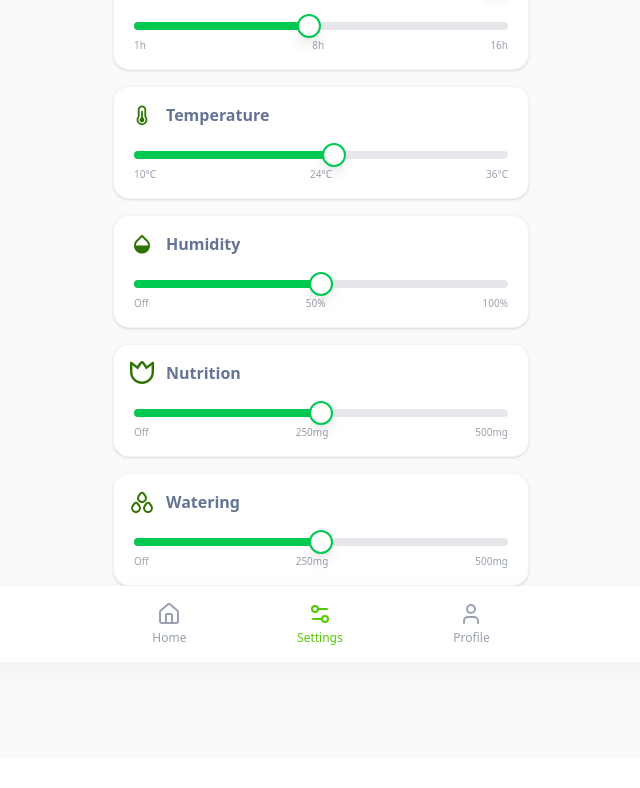
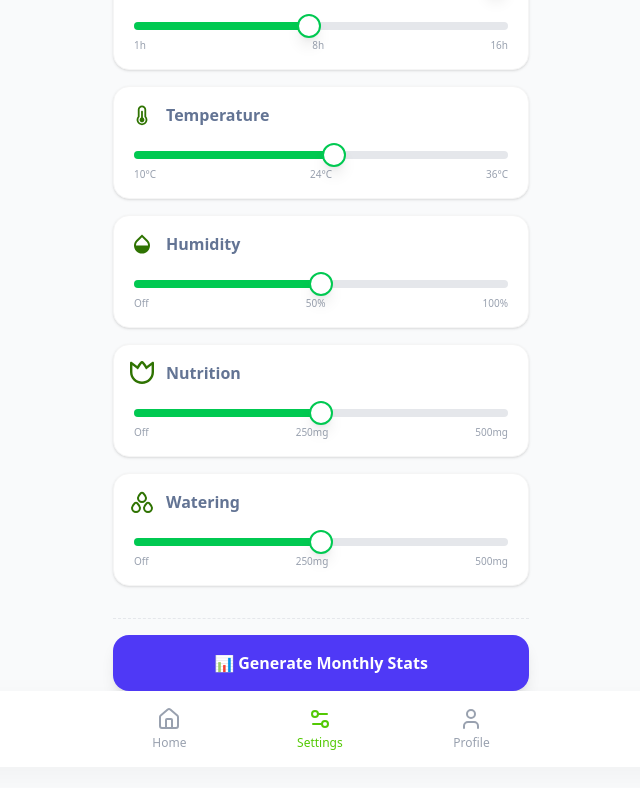
Before and after one commit to JulianaMitkevych/WEB-Internship-2025, a Next.js app: page /settings in a window 1280 px wide. Shown: the part 264-1052 px from the top of the page, without its empty margins (319-959 px from the left). Before the commit the page ends 1022 px from the top, so only its background shows below. Built offline with nearby package versions, Linux system fonts and the light colour scheme.

Commit message:
added function historical generation data

```diff
--- a/src/app/settings/page.tsx
+++ b/src/app/settings/page.tsx
@@ -18,7 +18,6 @@ export default function SettingsPage() {
   const router = useRouter();
   const { settings, updateSettings, isLoading } = useSettings();
 
-  // 1.local state for each setting
   const [lightValue, setLightValue] = useState<number>(8);
   const [temperatureValue, setTemperatureValue] = useState<number>(24);
   const [humidityValue, setHumidityValue] = useState<number>(50);
@@ -29,29 +28,61 @@ export default function SettingsPage() {
   const [ventEnabled, setVentEnabled] = useState<boolean>(true);
   const [lightEnabled, setLightEnabled] = useState<boolean>(true);
 
+  // --- DELETE THIS FUNCTION START ---
+  const generateMonthlyStats = async () => {
+    try {
+      const stats = [];
+      const now = new Date();
+
+      for (let i = 30; i >= 0; i--) {
+        const date = new Date();
+        date.setDate(now.getDate() - i);
+
+        // Генеруємо реалістичні дані
+        const temp = (22 + Math.random() * 4).toFixed(1);
+        const hum = Math.floor(45 + Math.random() * 15);
+
+        stats.push({
+          date: date.toISOString().split('T')[0],
+          timestamp: date.getTime(),
+          temperature: parseFloat(temp),
+          humidity: hum,
+        });
+      }
+
+      await updateSettings({
+        history: stats,
+      } as any);
+
+      console.log('Success: Monthly data saved to Firestore!');
+      // eslint-disable-next-line no-alert
+      alert('Monthly data has been successfully saved to Firestore!');
+    } catch (error) {
+      console.error('Firebase Error:', error);
+      // eslint-disable-next-line no-alert
+      alert('Failed to save data. Check console for details.');
+    }
+  };
+  // --- DELETE THIS FUNCTION END ---
+
   useEffect(() => {
     if (settings) {
-      // function to get value from fiels which can be string or object
       const getVal = (field: any) =>
         field && typeof field === 'object' ? field.value : field;
-
-      // function to get isEnabled of default true
       const getEnabled = (field: any) =>
         field && typeof field === 'object' ? (field.isEnabled ?? true) : true;
 
       setLightValue(parseInt(getVal(settings.light)) || 8);
       setLightEnabled(getEnabled(settings.light));
-
       setVentValue(parseInt(getVal(settings.vent)) || 12);
       setVentEnabled(getEnabled(settings.vent));
-
       setTemperatureValue(parseInt(getVal(settings.temperature)) || 24);
       setHumidityValue(parseInt(getVal(settings.humidity)) || 50);
       setNutritionValue(parseInt(getVal(settings.nutrition)) || 250);
       setWateringValue(parseInt(getVal(settings.watering)) || 250);
     }
   }, [settings]);
-  // config array to map
+
   const config = [
     {
       id: 'vent',
@@ -145,13 +176,11 @@ export default function SettingsPage() {
                 <item.icon className="w-6 h-6 text-green-700" />
                 <span className="font-bold text-gray-800">{item.title}</span>
               </div>
-
               {item.hasSwitch && (
                 <Switch
                   checked={item.enabled}
                   onCheckedChange={(checked) => {
                     item.setEnabled?.(checked);
-                    // (Toggle)
                     updateSettings({
                       [item.id]: {
                         isEnabled: checked,
@@ -163,9 +192,7 @@ export default function SettingsPage() {
                 />
               )}
             </div>
-
             <div className="px-1">
-              {/* independent  slider values and setters */}
               <Slider
                 value={[item.val]}
                 onValueChange={(v) => item.setVal(v[0])}
@@ -174,7 +201,6 @@ export default function SettingsPage() {
                   const payload = item.hasSwitch
                     ? { [item.id]: { isEnabled: item.enabled, value: valStr } }
                     : { [item.id]: valStr };
-                  //(Commit)
                   updateSettings(payload);
                 }}
                 max={item.max}
@@ -195,6 +221,17 @@ export default function SettingsPage() {
             </div>
           </div>
         ))}
+
+        {/* --- DELETE THIS BUTTON START --- */}
+        <div className="mt-8 pt-4 border-t border-dashed border-gray-200">
+          <button
+            onClick={generateMonthlyStats}
+            className="w-full bg-indigo-600 hover:bg-indigo-700 text-white py-4 rounded-2xl font-bold shadow-lg transition-all active:scale-95 flex items-center justify-center gap-2"
+          >
+            📊 Generate Monthly Stats
+          </button>
+        </div>
+        {/* --- DELETE THIS BUTTON END --- */}
       </div>
 
       <BottomNavigation activeTab="settings" />
--- a/src/types/types.ts
+++ b/src/types/types.ts
@@ -30,7 +30,10 @@ export type TDevice = {
 
 export type TSetting = {
   id: string;
-  light: string;
+  light: {
+    isEnabled: boolean;
+    value: string;
+  };
   temperature: string;
   humidity: string;
   nutrition: string;
```
